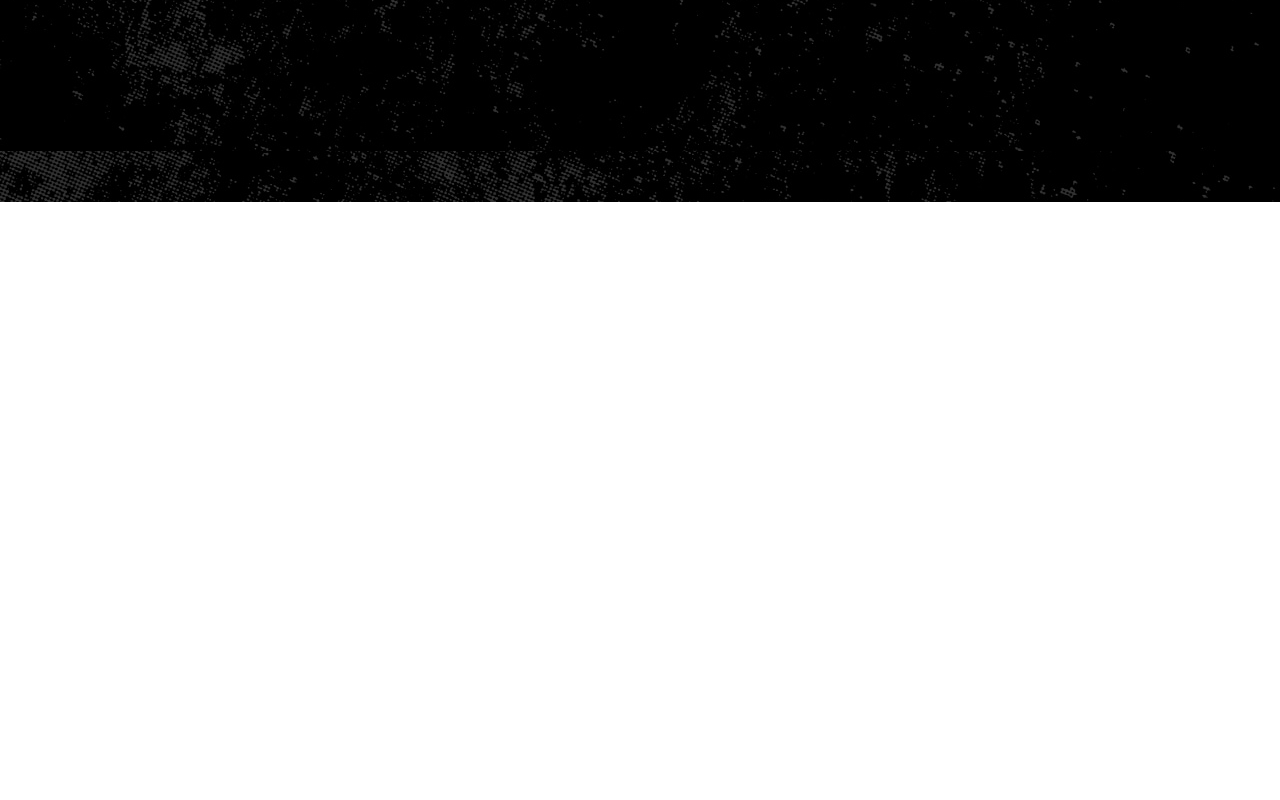
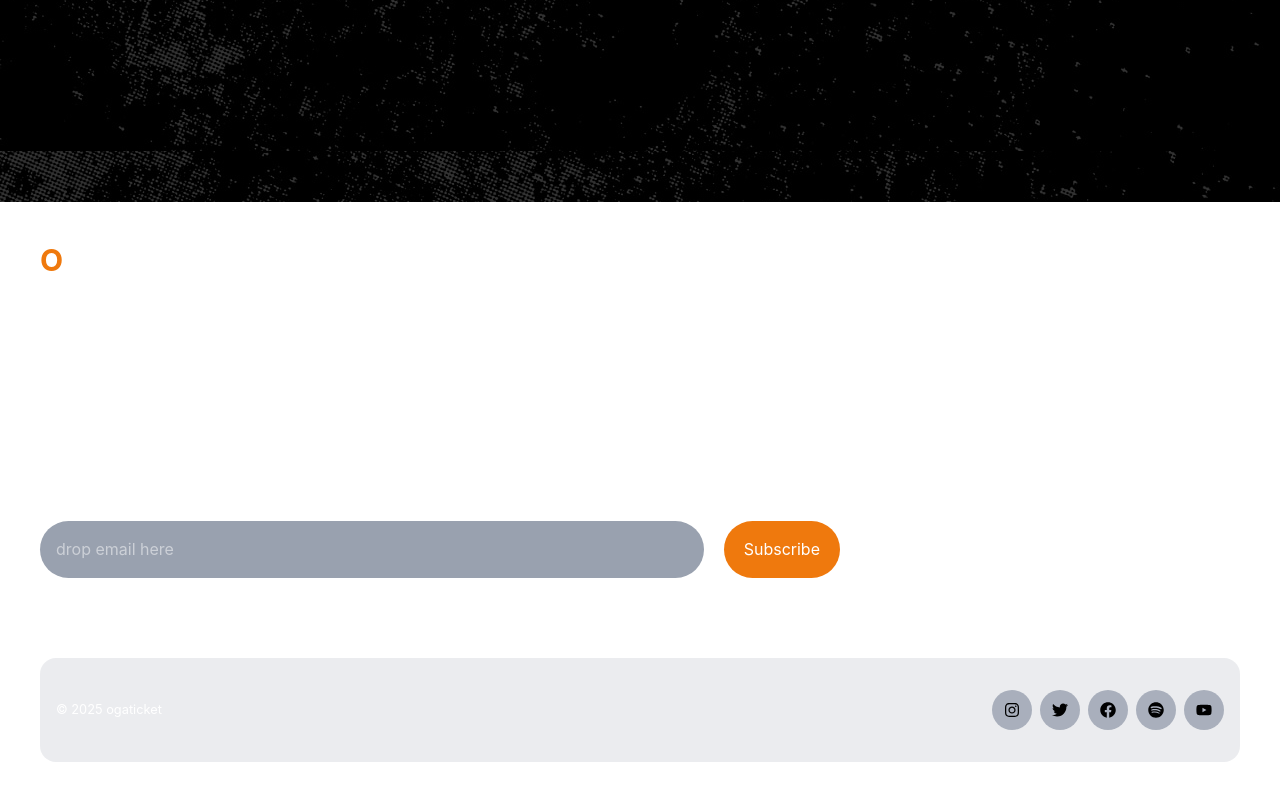
Before and after one commit to lankyjo/organizerzone, a Next.js app: page / in a window 1280 px wide. Shown: the part 3616-4416 px from the top of the page. Before the commit the page ends 3818 px from the top, so only its background shows below. Built offline with nearby package versions, Linux system fonts and the light colour scheme.

Commit message:
added footer

```diff
--- a/app/page.tsx
+++ b/app/page.tsx
@@ -4,6 +4,7 @@ import Nav from "@/components/Navigation/Nav";
 import Artist from '@/components/Artist/Artist'
 import TicketsSection from "@/components/Ticket-section/TicketsSection";
 import CountDown from "@/components/CountDown/CountDown";
+import Footer from "@/components/Footer/Footer";
 
 export default function Home() {
   return (
@@ -16,6 +17,7 @@ export default function Home() {
           <TicketsSection/>
           <CountDown/>
         </section>
+        <Footer/>
       </main>
     </>
   );
--- a/components/Footer/Footer.tsx
+++ b/components/Footer/Footer.tsx
@@ -0,0 +1,69 @@
+import React from 'react'
+import { FaFacebook, FaInstagram, FaSpotify, FaTwitter, FaYoutube } from "react-icons/fa";
+
+
+const Footer = () => {
+  return (
+    <footer className='padding text-white space-y-20'>
+        <div className='grid items-baseline grid-cols-3 max-lg:gap-5 max-md:grid-cols-1 max-lg:grid-cols-2'>
+        <div id='logo' className='space-y-5'>
+        <h1 className="text-3xl uppercase font-bold">
+              <span className="text-primary">O</span>rganizer
+        </h1>
+        <p>
+        Trusted platform for all things live music bringing you closer to the best concerts, artists, and unforgettable performances.
+        </p>
+        </div>
+
+        <div className='flex justify-center max-md:justify-normal max-lg:w-full max-md:gap-20 gap-10'>
+            <div className='space-y-5'>
+                <h2 className='font-bold uppercase'>Quick Links</h2>
+                <ul className='flex flex-col gap-2'>
+                {
+                    ['about', 'event', 'Ticket', 'concert'].map((item, index)=>(
+                        <li key={index}>{item}</li>
+                    ))
+                }
+                </ul>
+            </div>
+            <div className='space-y-5'>
+                <h2 className='font-bold uppercase'>Useful Links</h2>
+                <ul className='flex flex-col gap-2'>
+                {
+                    ['Event detail', 'Merch', 'Coming soon', 'Line-Ups'].map((item, index)=>(
+                        <li key={index}>{item}</li>
+                    ))
+                }
+                </ul>
+            </div>
+        </div>
+
+        <div className='space-y-5 col-span-2 max-md:col-span-1 max-lg:text-center'>
+                <h2 className='text-3xl uppercase font-bold'>Our Newsletter</h2>
+                <p>
+                Stay Tuned to the Beat – Get Concert Updates Straight to Your Inbox!
+                </p>
+                <div className='flex gap-5 max-md:flex-col'>
+                    <input type="text" className='bg-gray-400 flex-[1] rounded-4xl p-4' placeholder='drop email here'/>
+                    <button type='submit' className='rounded-4xl bg-primary px-5 py-4'>Subscribe</button>
+                </div>
+            </div>
+        </div>
+
+
+
+            <div className='flex justify-between max-md:flex-col gap-10 items-center rounded-2xl py-8 px-4 bg-gray-400/20'>
+                <small className=''>© 2025 ogaticket</small>
+                <div className='flex gap-2'>
+                    <span className='p-3 rounded-full bg-gray-400/80'><a href=""><FaInstagram className='text-black'/></a></span>
+                    <span className='p-3 rounded-full bg-gray-400/80'><a href=""><FaTwitter className='text-black'/></a></span>
+                    <span className='p-3 rounded-full bg-gray-400/80'><a href=""><FaFacebook className='text-black'/></a></span>
+                    <span className='p-3 rounded-full bg-gray-400/80'><a href=""><FaSpotify className='text-black'/></a></span>
+                    <span className='p-3 rounded-full bg-gray-400/80'><a href=""><FaYoutube className='text-black'/></a></span>
+                </div>
+            </div>
+    </footer>
+  )
+}
+
+export default Footer
```
